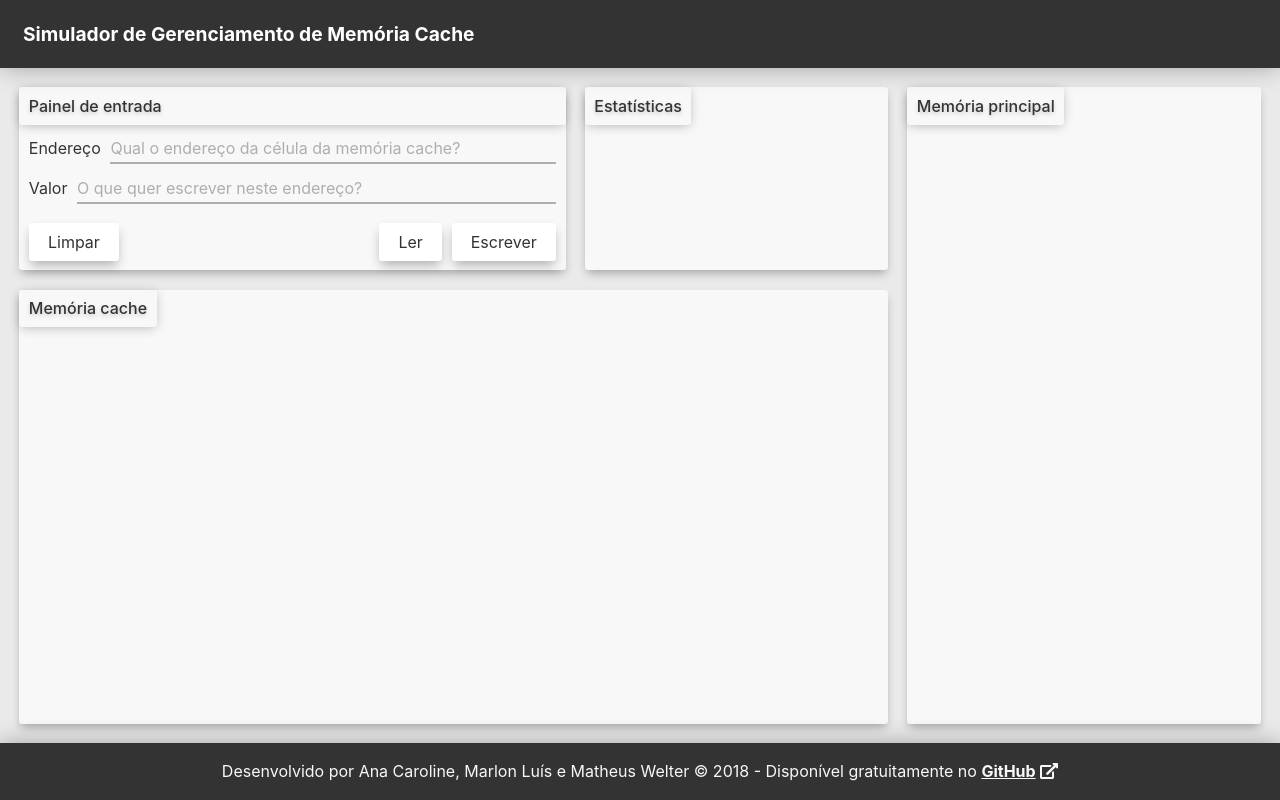
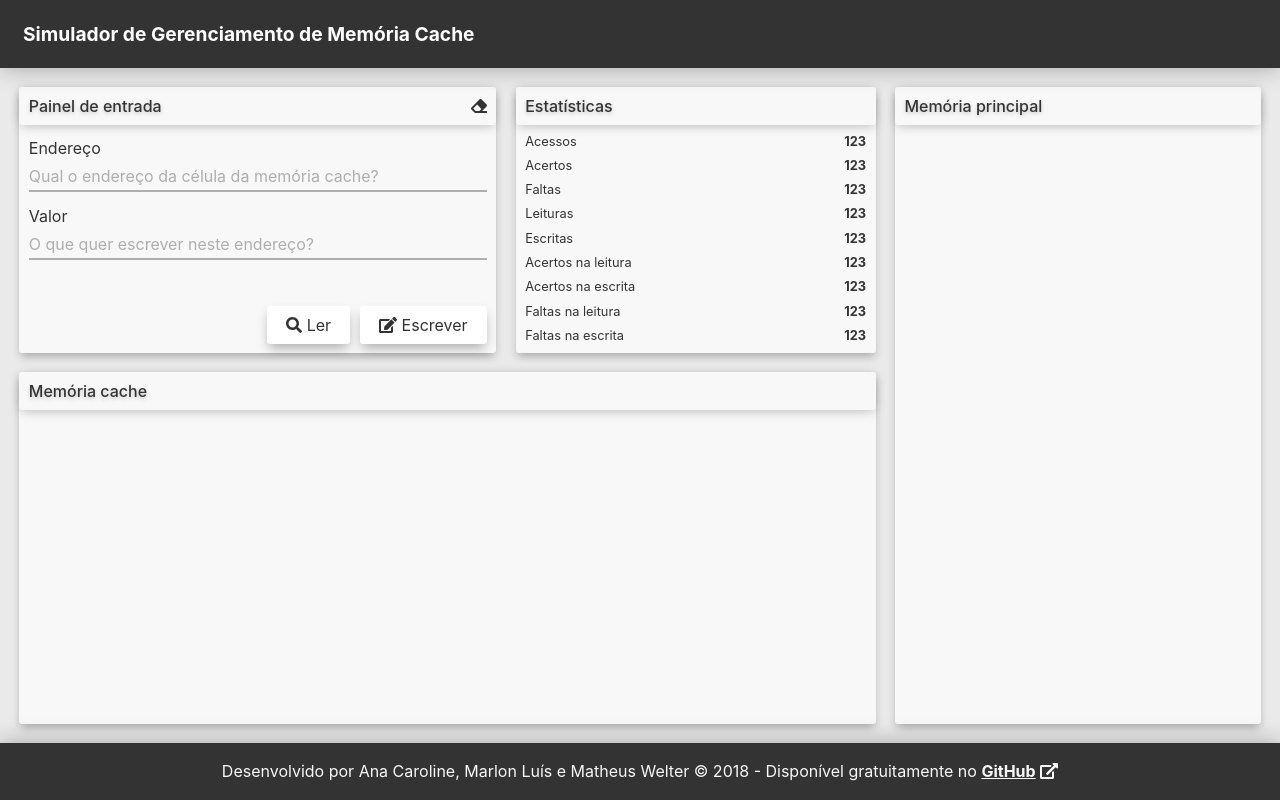
Before and after one commit to marlondecol/c2ms, a plain HTML site: page index.html in a window 1280 px wide. Drawn offline with Linux system fonts and the light colour scheme.

Commit message:
Apenas commit

```diff
--- a/css/style.css
+++ b/css/style.css
@@ -28,14 +28,16 @@
  * General
  */
 html, body {
-    height: 100%;
+    display: flex;
+    min-height: 100%;
+    width: 100%;
 }
 
 body {
     color: var(--font);
-    display: flex;
     flex-direction: column;
     font-family: -apple-system, BlinkMacSystemFont, 'Segoe UI', Roboto, Oxygen, Ubuntu, Cantarell, 'Open Sans', 'Helvetica Neue', sans-serif;
+    overflow-y: auto;
 }
 
 header, footer {
@@ -45,32 +47,50 @@ header, footer {
     z-index: 1;
 }
 
-legend {
+form {
+    display: flex;
+    flex-direction: column;
+    height: 100%;
+}
+
+label {
+    margin-right: var(--margin);
+    padding: var(--half-padding) 0;
+    vertical-align: text-bottom;
+    width: 100%;
+}
+
+input {
+    outline: none;
+}
+
+.legend {
+    align-items: center;
     background-color: var(--white);
     border-radius: var(--border-radius);
     box-shadow: 0 2px 12px -2px rgba(0, 0, 0, 0.3);
     color: var(--black);
+    display: flex;
+    flex-direction: row;
     font-weight: 500;
     padding: var(--padding);
     margin-bottom: var(--margin);
     text-shadow: 0 2px 4px rgba(0, 0, 0, 0.2);
 }
 
-label {
-    margin-right: var(--margin);
-    padding: var(--half-padding) 0;
-    vertical-align: text-bottom;
+.flex {
+    display: flex;
+    flex-direction: row;
 }
 
-input {
-    outline: none;
+.input, .row {
+    display: flex;
+    margin: var(--margin);
+    margin-top: 0;
 }
 
 .input {
-    display: flex;
-    flex-direction: row;
-    margin: var(--margin);
-    margin-top: 0;
+    flex-direction: column;
 }
 
 .text input {
@@ -105,31 +125,53 @@ input {
     margin-left: 0;
 }
 
-.button input {
+.button button {
     background-color: white;
     border: none;
     border-radius: var(--border-radius);
     box-shadow: 0 6px 12px -2px rgba(0, 0, 0, 0.3);
     color: var(--black);
     cursor: pointer;
+    outline: none;
     padding: var(--padding) var(--double-padding);
-    transition: background-color var(--animation), color var(--animation), box-shadow var(--animation);
+    transition: background-color var(--animation), color var(--animation), box-shadow var(--animation), transform var(--animation);
+    user-select: none;
     width: 100%;
 }
 
-.button input:hover {
+.button button:hover {
     background-color: var(--accent);
     color: white;
 }
 
-.button input:active {
-    background-color: var(--accent);
-    box-shadow: inset 0 6px 12px -2px rgba(0, 0, 0, 0.3);
-    color: white;
+.button button:active {
+    transform: scale(0.95);
 }
 
 .warning input:hover, .warning input:active {
     background: var(--highlight);
+}
+
+.control {
+    cursor: pointer;
+    transition: color var(--animation), transform var(--animation);
+}
+
+.control:hover {
+    color: var(--highlight);
+}
+
+.control:active {
+    color: var(--highlight);
+    transform: scale(0.9);
+}
+
+.description, .number {
+    font-size: 80%;
+}
+
+.number {
+    font-weight: bold;
 }
 
 .first {
@@ -144,6 +186,11 @@ input {
     color: var(--white);
     font-weight: bold;
     text-decoration: underline;
+}
+
+.scrollable {
+    overflow-x: hidden;
+    overflow-y: auto;
 }
 
 /**
@@ -186,6 +233,7 @@ main {
 
 #inputs {
     display: flex;
+    flex-basis: auto;
     flex-direction: column;
     flex-grow: 1;
 }
@@ -193,11 +241,23 @@ main {
 #controls {
     display: flex;
     flex-direction: row;
+    margin-top: auto;
     padding-top: var(--padding);
 }
 
 #stats {
+    display: flex;
+    flex-basis: auto;
+    flex-direction: column;
     flex-grow: 1;
+}
+
+#stats .legend {
+    margin-bottom: 0;
+}
+
+#stats .scrollable {
+    padding-top: var(--padding);
 }
 
 #cache {
--- a/index.html
+++ b/index.html
@@ -19,9 +19,15 @@
             <div class="left-side">
                 <div class="first-row">
                     <div class="panel" id="inputs">
-                        <legend>Painel de entrada</legend>
+                        <form id="values">
+                            <div class="legend">
+                                Painel de entrada
 
-                        <form>
+                                <div id="reset" class="control push">
+                                    <i class="fa fa-eraser"></i>
+                                </div>
+                            </div>
+
                             <div class="input text">
                                 <label for="address">Endereço</label>
                                 <input type="text" id="address" placeholder="Qual o endereço da célula da memória cache?">
@@ -33,33 +39,88 @@
                             </div>
 
                             <div id="controls">
-                                <div class="input button warning first">
-                                    <input type="reset" id="reset" value="Limpar">
-                                </div>
-
                                 <div class="input button push">
-                                    <input type="button" id="read" value="Ler">
+                                    <button type="button" id="read">
+                                        <i class="fa fa-search"></i> Ler
+                                    </button>
                                 </div>
 
                                 <div class="input button">
-                                    <input type="button" id="write" value="Escrever">
+                                    <button type="button" id="write">
+                                        <i class="fa fa-edit"></i> Escrever
+                                    </button>
                                 </div>
                             </div>
                         </form>
                     </div>
 
                     <div class="panel" id="stats">
-                        <legend>Estatísticas</legend>
+                        <div class="legend">
+                            Estatísticas
+                        </div>
+
+                        <div class="scrollable">
+                            <!-- <div> -->
+                                <div class="row">
+                                    <span class="description">Acessos</span>
+                                    <div id="accesses" class="number push">123</div>
+                                </div>
+
+                                <div class="row">
+                                    <span class="description">Acertos</span>
+                                    <div id="hits" class="number push">123</div>
+                                </div>
+
+                                <div class="row">
+                                    <span class="description">Faltas</span>
+                                    <div id="misses" class="number push">123</div>
+                                </div>
+
+                                <div class="row">
+                                    <span class="description">Leituras</span>
+                                    <div id="reads" class="number push">123</div>
+                                </div>
+
+                                <div class="row">
+                                    <span class="description">Escritas</span>
+                                    <div id="writes" class="number push">123</div>
+                                </div>
+
+                                <div class="row">
+                                    <span class="description">Acertos na leitura</span>
+                                    <div id="readHits" class="number push">123</div>
+                                </div>
+
+                                <div class="row">
+                                    <span class="description">Acertos na escrita</span>
+                                    <div id="writeHits" class="number push">123</div>
+                                </div>
+
+                                <div class="row">
+                                    <span class="description">Faltas na leitura</span>
+                                    <div id="readMisses" class="number push">123</div>
+                                </div>
+
+                                <div class="row">
+                                    <span class="description">Faltas na escrita</span>
+                                    <div id="writeMisses" class="number push">123</div>
+                                </div>
+                            <!-- </div> -->
+                        </div>
                     </div>
                 </div>
 
                 <div class="panel" id="cache">
-                    <legend>Memória cache</legend>
+                    <div class="legend">
+                        Memória cache
+                    </div>
                 </div>
             </div>
 
             <div class="panel" id="ram">
-                <legend>Memória principal</legend>
+                <div class="legend">
+                    Memória principal
+                </div>
             </div>
         </main>
 
--- a/js/script.js
+++ b/js/script.js
@@ -6,5 +6,11 @@ function write() {
     console.log("write");
 }
 
+function clear() {
+    $("#values").trigger("reset");
+}
+
 $("#read").click(read);
 $("#write").click(write);
+
+$("#reset").click(clear);
```
